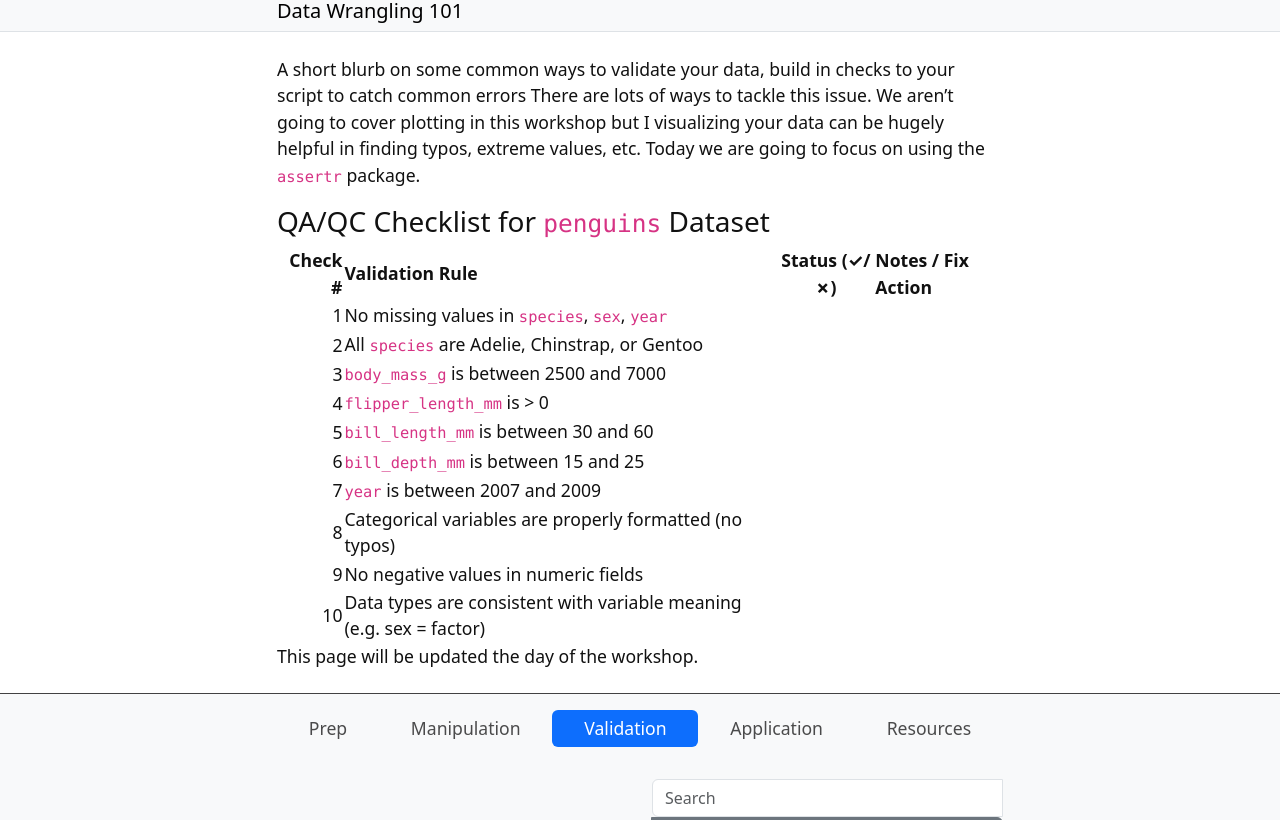
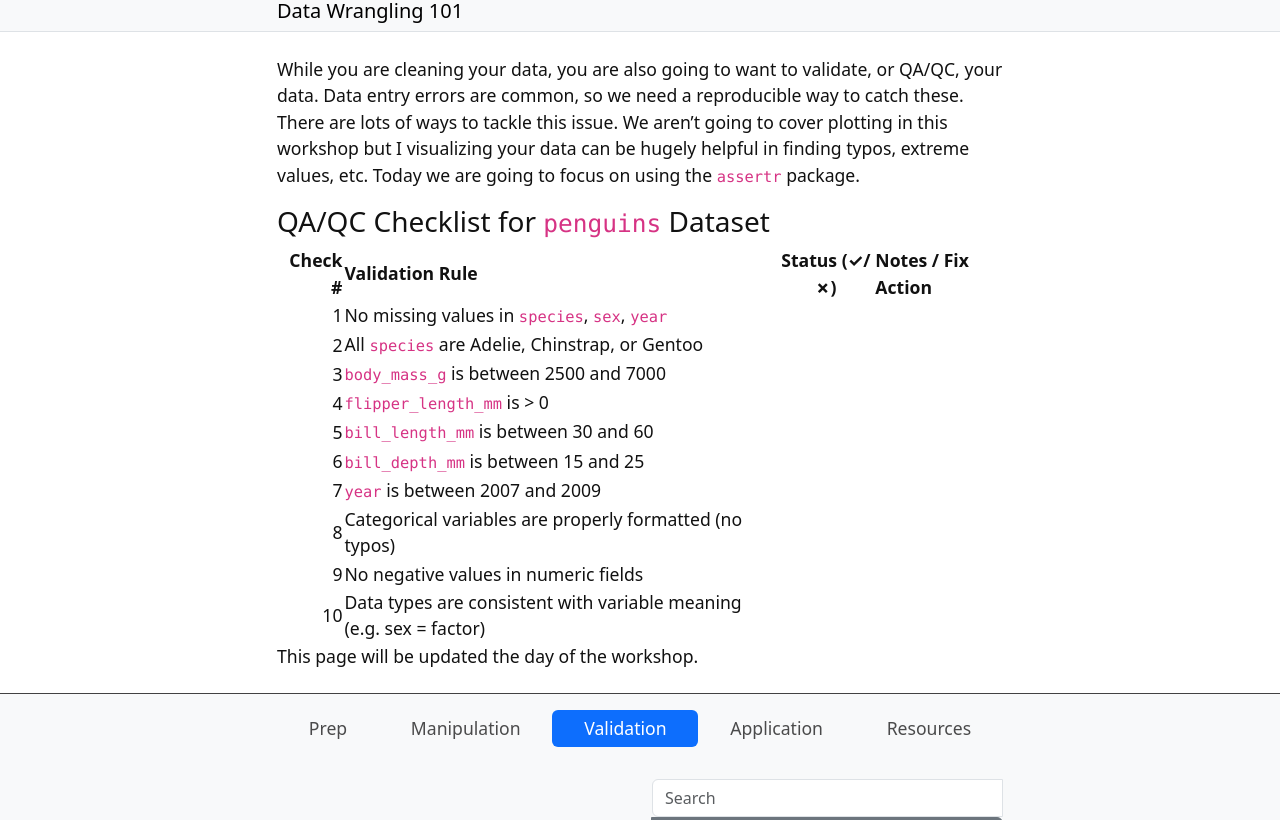
Before and after one commit to sandraemry/CSEE_DataWrangling, a Jekyll site: the page built from content/2-validation-holder.md, in a window 1280 px wide, cut to the strip 121-941 px from the top of the page. Built offline with Jekyll 4.4.1, drawn with Linux system fonts in a browser that asks for light colours; our own code applies the rules of GitHub Pages for plain Markdown files.

Commit message:
fix validation page

```diff
--- a/content/2-validation-holder.md
+++ b/content/2-validation-holder.md
@@ -3,7 +3,7 @@ title: (2) Data Validation
 nav: Validation
 ---
 
-A short blurb on some common ways to validate your data, build in checks to your script to catch common errors
+While you are cleaning your data, you are also going to want to validate, or QA/QC, your data. Data entry errors are common, so we need a reproducible way to catch these.
 There are lots of ways to tackle this issue. We aren't going to cover plotting in this workshop but I visualizing your data can be hugely helpful in finding typos, extreme values, etc. Today we are going to focus on using the `assertr` package.
 
 ### QA/QC Checklist for `penguins` Dataset
```
